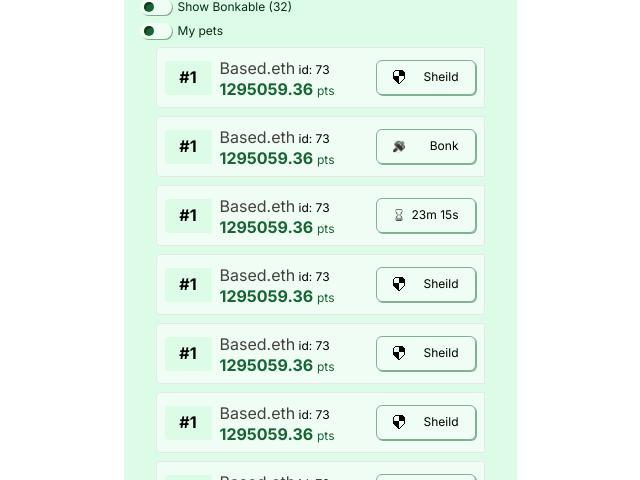
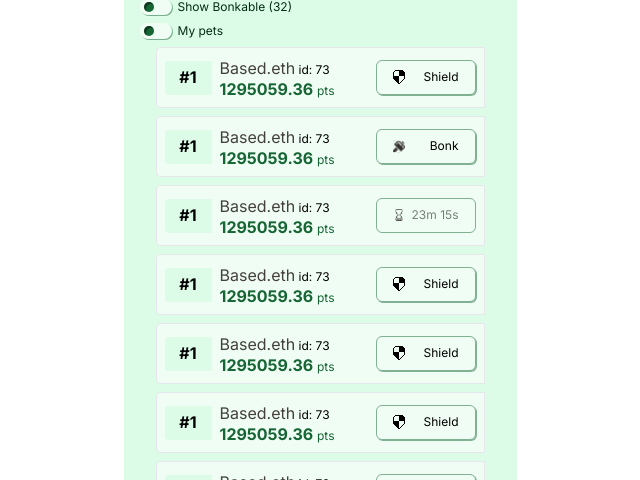
Before and after one commit to sanjuverma373/Feed, a React (Create React App) app: page / in a window 1280 px wide. Both pictures are taken after a click on the button "Leaderboard". Shown: the part 238-718 px from the top of the page, without its empty margins (320-960 px from the left). Built offline with nearby package versions, Linux system fonts and the light colour scheme.

Commit message:
remove shadow

```diff
--- a/src/components/Feed.jsx
+++ b/src/components/Feed.jsx
@@ -11,6 +11,12 @@ import hummerImg from '../assets/images/svg/hummer.svg';
 import sandWatchImg from '../assets/images/svg/sandwatch.svg';
 
 const Feed = () => {
+  const [isModalOpen, setIsModalOpen] = useState(false);
+
+  const toggleModal = () => {
+    setIsModalOpen(!isModalOpen);
+  };
+
   const [first, setfirst] = useState("tab1")
   function tabchanges(tabs) {
     setfirst(tabs)
@@ -26,6 +32,7 @@ const Feed = () => {
   function handle1() {
     setopen1(!open1);
   }
+
   return (
     <div className=' bg-lightCreem min-h-[825px] max-w-[393px] mx-auto relative'>
       <Navsection />
@@ -144,7 +151,8 @@ const Feed = () => {
                             </div>
                           </div>
                           <button
-                            className={` border rounded-[6px] max-w-[100px] w-full shadow-[1px_1px_0px_0px_#16653480] flex items-center justify-between  border-solid p-[9.5px_16px]  border-[#16653480] ${myArray.opacity}`}
+                    onClick={toggleModal}
+                    className={`border rounded-[6px] max-w-[100px] w-full flex items-center justify-between border-solid p-[9.5px_16px] border-[#16653480] ${Item.id === 3 || Item.id === 10 ? 'shadow-none' : 'shadow-[1px_1px_0px_0px_#16653480]'}`}
                   >
                     <img src={Item.img} alt="shield" />
                     <span className="font-normal font-Inter text-xs leading-[14.52px] tracking-[1%] text-black">
--- a/src/components/comman/Helper.jsx
+++ b/src/components/comman/Helper.jsx
@@ -94,69 +94,78 @@ export const dataArray = [
     {
       id: 1,
       img: Shield,
-      text: "Sheild",
-      opacity: 'opacity-[1]'
+      text: "Shield",
+      opacity: "opacity-[1]",
+      shadow: "shadow-[1px1px_0px_0px#16653480]",
     },
     {
       id: 2,
       img: Hammer,
       text: "Bonk",
-      opacity: 'opacity-[1]'
-
+      opacity: "opacity-[1]",
+      shadow: "shadow-[1px1px_0px_0px#16653480]",
     },
     {
       id: 3,
       img: sandwatch,
-      text: "23m 15s",
-      opacity: 'opacity-[50%]'
-
+      text: <span className="opacity-[50%] shadow-none">23m 15s</span>,
+      opacity: "opacity-[50%]",
+      shadow: "shadow-none",
     },
     {
       id: 4,
       img: Shield,
-      text: "Sheild",
-      opacity: 'opacity-[1]'
+      text: "Shield",
+      opacity: "opacity-[1]",
+      shadow: "shadow-[1px1px_0px_0px#16653480]",
     },
     {
       id: 5,
       img: Shield,
-      text: "Sheild",
-      opacity: 'opacity-[1]'
+      text: "Shield",
+      opacity: "opacity-[1]",
+      shadow: "shadow-[1px1px_0px_0px#16653480]",
     },
     {
       id: 6,
       img: Shield,
-      text: "Sheild",
-      opacity: 'opacity-[1]'
+      text: "Shield",
+      opacity: "opacity-[1]",
+      shadow: "shadow-[1px1px_0px_0px#16653480]",
     },
     {
       id: 7,
       img: Hammer,
       text: "Bonk",
-      opacity: 'opacity-[1]'
+      opacity: "opacity-[1]",
+      shadow: "shadow-[1px1px_0px_0px#16653480]",
     },
     {
       id: 8,
       img: Hammer,
       text: "Bonk",
-      opacity: 'opacity-[1]'
+      opacity: "opacity-[1]",
+      shadow: "shadow-[1px1px_0px_0px#16653480]",
     },
     {
       id: 9,
       img: Hammer,
       text: "Bonk",
-      opacity: 'opacity-[1]'
+      opacity: "opacity-[1]",
+      shadow: "shadow-[1px1px_0px_0px#16653480]",
     },
     {
       id: 10,
       img: sandwatch,
-      text: "23m 15s",
-      opacity: 'opacity-[.5]'
+      text: <span className="opacity-[50%] shadow-none">23m 15s</span>,
+      opacity: "opacity-[50%]",
+      shadow: "shadow-none",
     },
     {
       id: 11,
       img: Hammer,
       text: "Bonk",
-      opacity: 'opacity-[1]'
+      opacity: "opacity-[1]",
+      shadow: "shadow-[1px1px_0px_0px#16653480]",
     },
-  ]
+  ];
```
Lines whose indentation alone changed are shown as unchanged.
